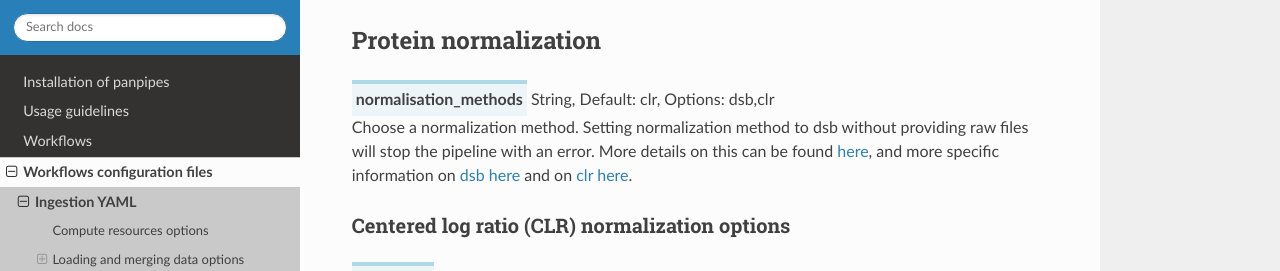
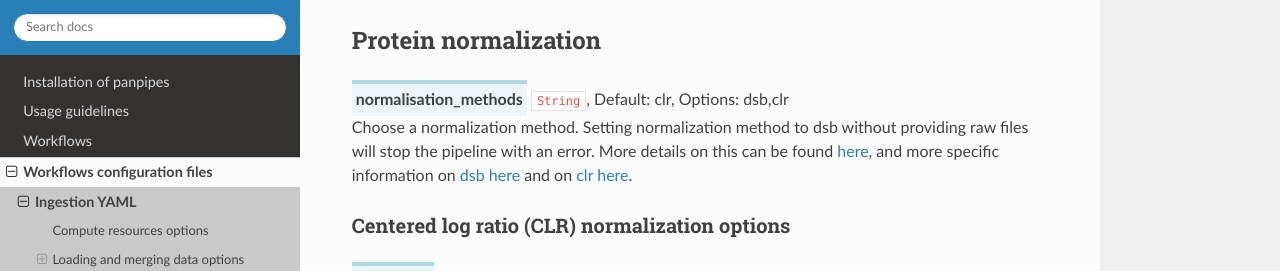
Before and after one commit to bio-la/panpipes-nextflow, a Sphinx documentation site: the page built from docs/yaml_docs/pipeline_ingestion_yml.md, in a window 1280 px wide and 900 px high, scrolled down 10941 px. Shown: the part 168-439 px from the top of the window. Built offline with Sphinx 7.4.7 and the Read the Docs theme 2.0.0, drawn with Linux system fonts in a browser that asks for light colours.

Commit message:
Fixed datatype formatting

```diff
--- a/docs/yaml_docs/pipeline_ingestion_yml.md
+++ b/docs/yaml_docs/pipeline_ingestion_yml.md
@@ -401,7 +401,7 @@ This can help to determine any inconsistencies in staining per channel and other
 
 ## Protein normalization
 
-<span class="parameter">normalisation_methods</span> String, Default: clr, Options: dsb,clr<br>
+<span class="parameter">normalisation_methods</span> `String`, Default: clr, Options: dsb,clr<br>
     Choose a normalization method.
     Setting normalization method to dsb without providing raw files will stop the pipeline with an error.
     More details on this can be found [here](https://muon.readthedocs.io/en/latest/omics/citeseq.html), and more specific information on
```
